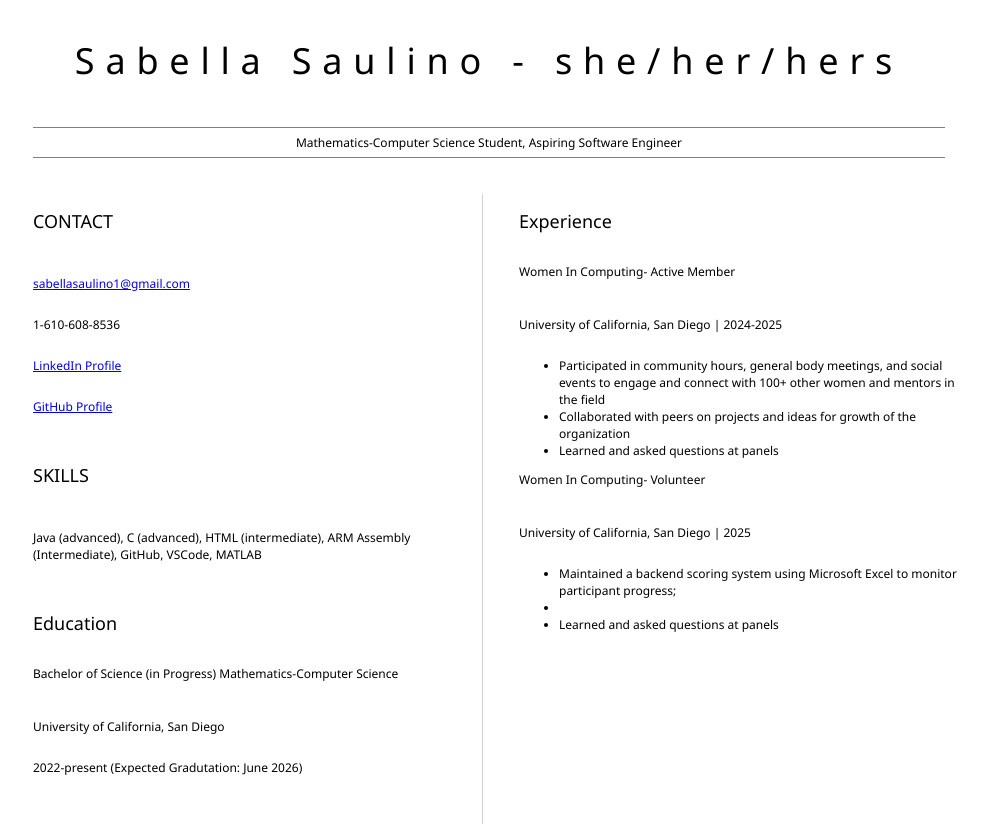
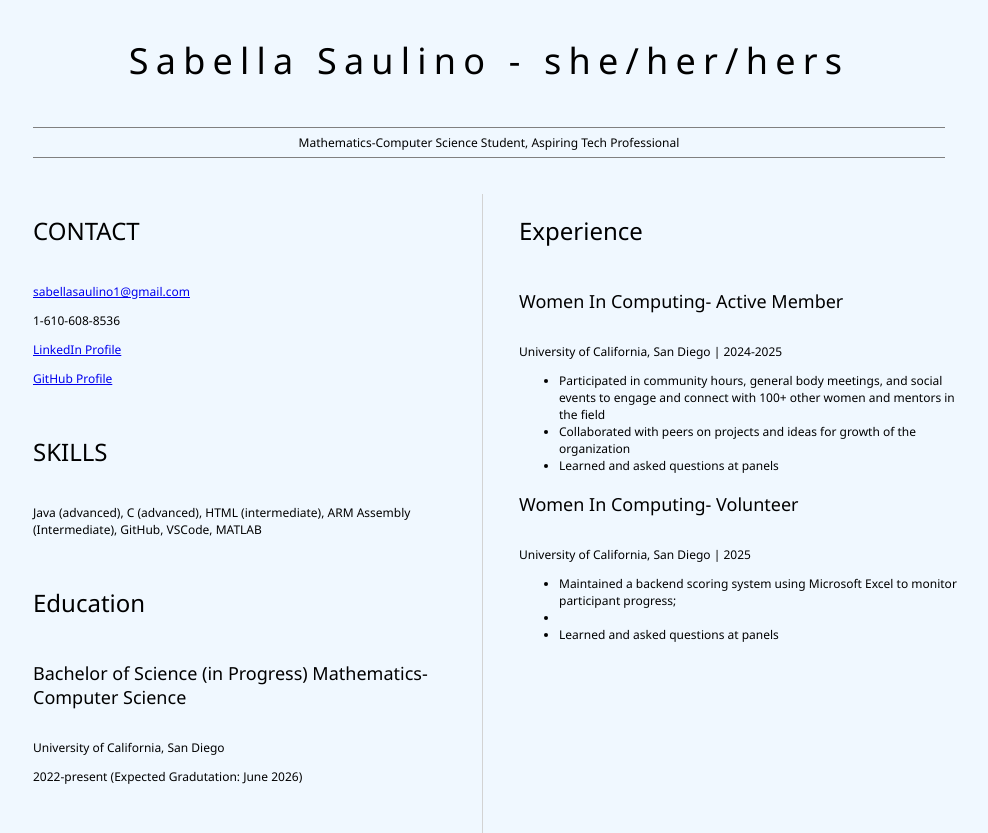
Before and after one commit to sabellla/resume, a plain HTML site: page index.html in a window 1280 px wide. Shown: the whole page, without its empty margins (151-1139 px from the left). Drawn offline with Linux system fonts and the light colour scheme.

Commit message:
my resume (for now...) :)

```diff
--- a/index.html
+++ b/index.html
@@ -8,19 +8,15 @@
             <header id="header">
             <h1>Sabella Saulino - she/her/hers</h1>
                 <hr>
-                    Mathematics-Computer Science Student, Aspiring Software Engineer
+                    Mathematics-Computer Science Student, Aspiring Tech Professional
                 <hr>
             </header>
             <main>
                 <article id="mainLeft">
                     <section>
                         <h2> CONTACT</h2>
-                        <p>
-                            <a href="mailto:sabellasaulino1@gmail.com">sabellasaulino1@gmail.com</a>
-                        </p>
-                        <p>
-                            1-610-608-8536
-                        </p>
+                        <p><a href="mailto:sabellasaulino1@gmail.com">sabellasaulino1@gmail.com</a></p>
+                        <p>1-610-608-8536</p>
                         <p>
                             <a href="https://www.linkedin.com/in/sabella-saulino-2b166631a/">LinkedIn Profile</a>
                         </p>
--- a/style.css
+++ b/style.css
@@ -1,19 +1,20 @@
 body {
-        font-family: 'Segoe UI', 'Segoe UI', Tahoma, Geneva, Verdana, sans-serif;
+        font-family:'Segoe UI', Tahoma, Geneva, Verdana, sans-serif;
         font-size: 12px;
         max-width: 960px;
         margin: auto;
+        background-color: aliceblue;
 }
 h1 {
     font-size: 3em;
-    letter-spacing: .3em;
+    letter-spacing: .2em;
     padding-top: 1em;
 }
 h2 {
-    font-size: 1.5em;
+    font-size: 2em;
 }
 h3 {
-    font-size: 1em;
+    font-size: 1.5em;
 }
 main {
     display: grid;
@@ -32,7 +33,7 @@ i {
     margin-right: .5em;
 }
 p {
-    margin: 2em auto;
+    margin: 1em auto;
 }
 hr {
     border: none;
```
